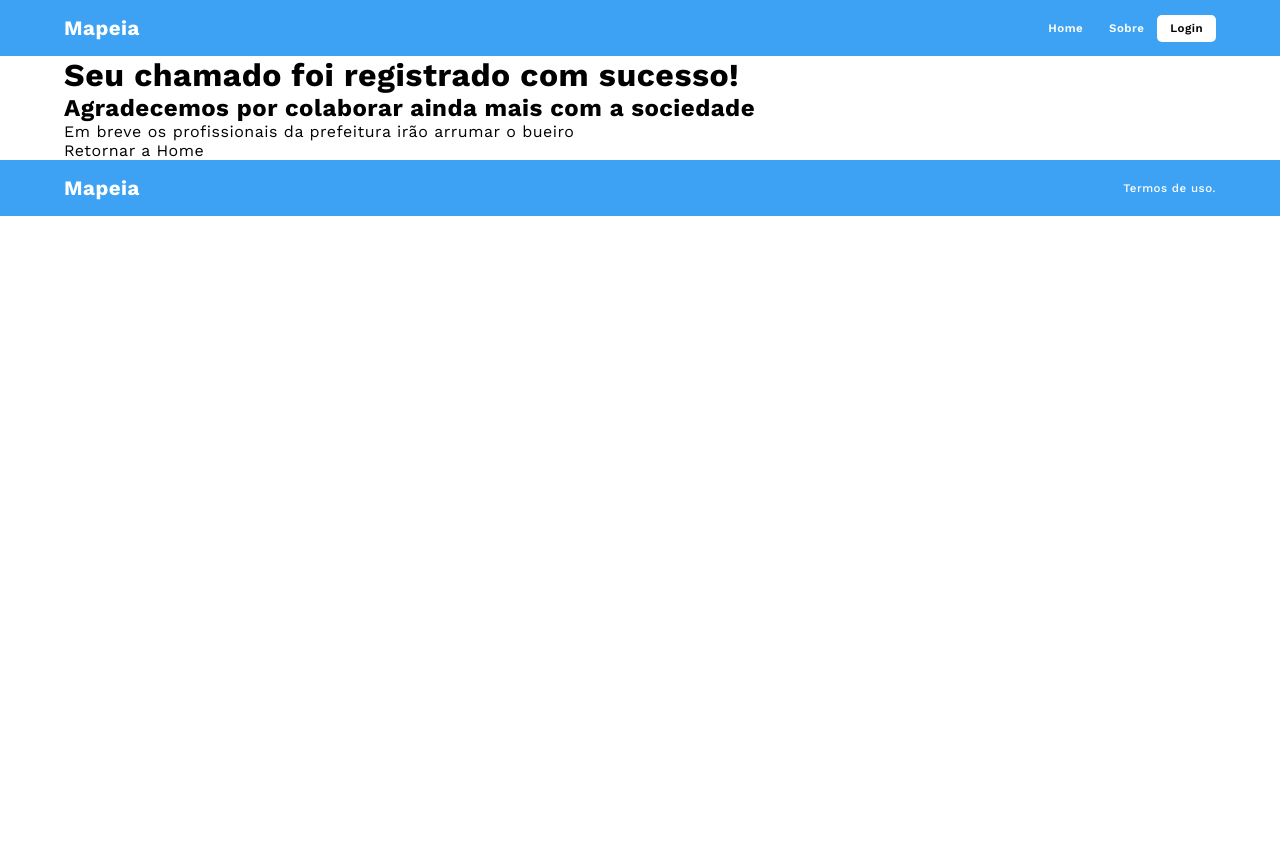
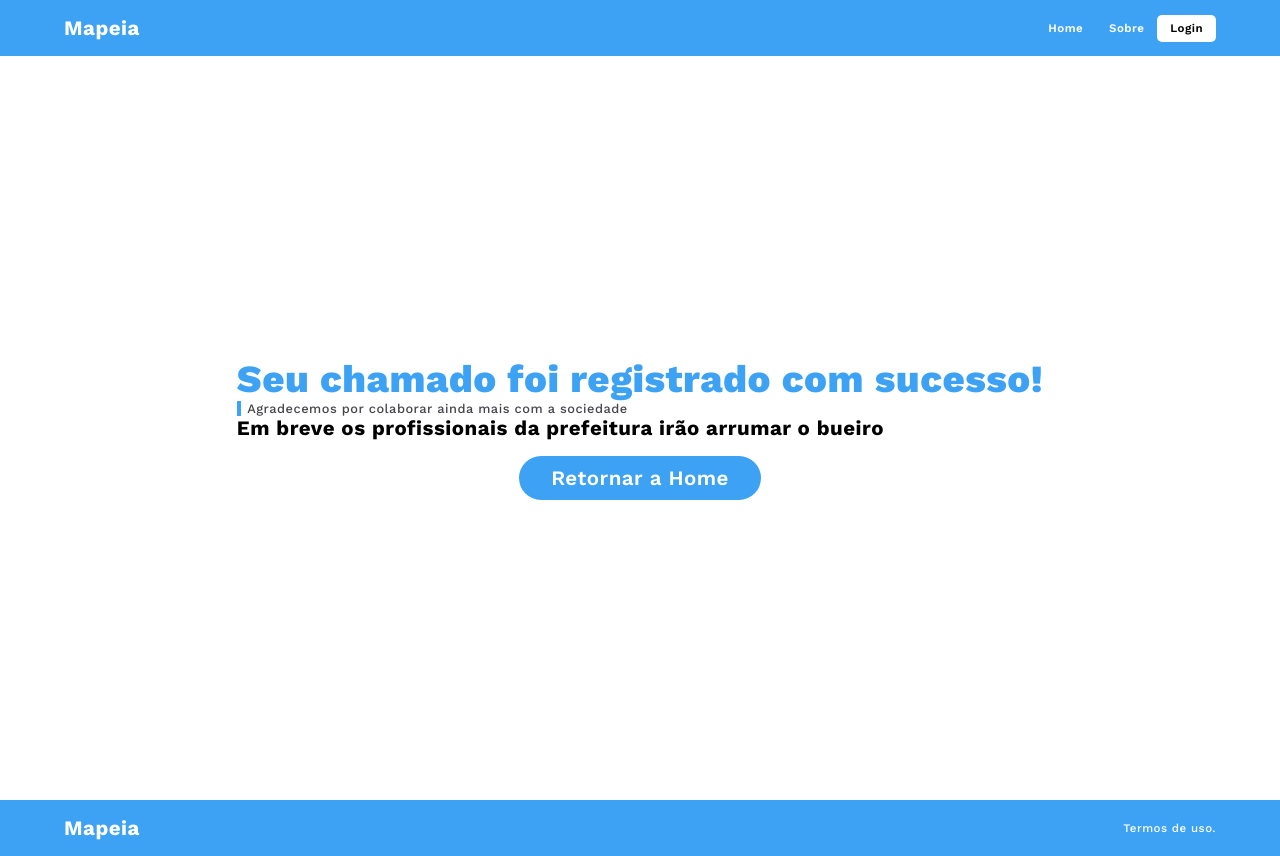
Before and after one commit to phbrg/gs-web-2sem, a React (Vite) app: page /postreport in a window 1280 px wide. Before the commit the page ends 800 px from the top, so only its background shows below. Built offline with nearby package versions, Linux system fonts and the light colour scheme.

Commit message:
postreport styles

```diff
--- a/src/pages/Login/Login.tsx
+++ b/src/pages/Login/Login.tsx
@@ -14,11 +14,11 @@ export const Login = () => {
         <div>
           <label htmlFor='email'>
             Email:
-            <input name='email' type='email' placeholder='Digite seu Email...' />
+            <input required name='email' type='email' placeholder='Digite seu Email...' />
           </label>
           <label htmlFor='password'>
             Senha:
-            <input name='password' type='password' placeholder='Digite sua Senha...' />
+            <input required name='password' type='password' placeholder='Digite sua Senha...' />
           </label>
         </div>
         <div>
--- a/src/pages/PostReport/PostReport.module.css
+++ b/src/pages/PostReport/PostReport.module.css
@@ -0,0 +1,48 @@
+.PostReport {
+  align-items: center;
+  justify-content: center;
+  height: 93vh;
+  width: 100vw;
+
+  & div {
+    display: flex;
+    align-items: center;
+    flex-direction: column;
+    gap: 2vh;
+
+    & div {
+      align-items: flex-start;
+      display: flex;
+      flex-direction: column;
+      gap: 0;
+
+      & h1 {
+        font-size: 3vw;
+        font-weight: 800;
+        color: var(--blue);
+      }
+      & h2 {
+        font-size: 1.6vw;
+        font-weight: 700;
+      }
+      & p {
+        padding-left: 0.5vw;
+        border-left: 4px solid var(--blue);
+        font-size: 1vw;
+        font-weight: 500;
+        color: var(--gray);
+      }
+    }
+
+    & .button {
+      text-align: center;
+      width: 30%;
+      font-size: 1.6vw;
+      font-weight: 600;
+      color: #fff;
+      background-color: var(--blue);
+      padding: 1.2vh 0;
+      border-radius: 1000px;
+    }
+  }
+}
--- a/src/pages/PostReport/PostReport.tsx
+++ b/src/pages/PostReport/PostReport.tsx
@@ -1,17 +1,20 @@
 import { NavLink } from 'react-router-dom'
+import { toast } from 'sonner'
 
 import s from './PostReport.module.css'
 
 export const PostReport = () => {
+  toast.success('Chamado Registrado com sucesso!\nMuito obrigado pela colaboração');
+
   return (
     <main className={s.PostReport}>
       <div>
         <div>
           <h1>Seu chamado foi registrado com sucesso!</h1>
-          <h2>Agradecemos por colaborar ainda mais com a sociedade</h2>
-          <p>Em breve os profissionais da prefeitura irão arrumar o bueiro</p>
+          <p>Agradecemos por colaborar ainda mais com a sociedade</p>
+          <h2>Em breve os profissionais da prefeitura irão arrumar o bueiro</h2>
         </div>
-        <NavLink to='/'>Retornar a Home</NavLink>
+        <NavLink className={s.button} to='/'>Retornar a Home</NavLink>
       </div>
     </main>
   )
--- a/src/pages/Register/Register.tsx
+++ b/src/pages/Register/Register.tsx
@@ -14,15 +14,15 @@ export const Register = () => {
         <div>
           <label htmlFor='name'>
             Nome:
-            <input name='name' type='text' placeholder='Digite seu Nome...' />
+            <input required name='name' type='text' placeholder='Digite seu Nome...' />
           </label>
           <label htmlFor='email'>
             Email:
-            <input name='email' type='email' placeholder='Digite seu Email...' />
+            <input required name='email' type='email' placeholder='Digite seu Email...' />
           </label>
           <label htmlFor='password'>
             Senha:
-            <input name='password' type='password' placeholder='Digite sua Senha...' />
+            <input required name='password' type='password' placeholder='Digite sua Senha...' />
           </label>
         </div>
         <div>
--- a/src/pages/Report/Report.tsx
+++ b/src/pages/Report/Report.tsx
@@ -1,4 +1,3 @@
-import { toast } from 'sonner'
 import s from './Report.module.css'
 
 export const Report = () => {
@@ -12,19 +11,19 @@ export const Report = () => {
         <div>
           <label htmlFor='cep'>
             CEP:
-            <input name='cep' type='number' placeholder='Digite o CEP...' />
+            <input required name='cep' type='number' placeholder='Digite o CEP...' />
           </label>
           <label htmlFor='end'>
             Endereço:
-            <input name='end' type='text' placeholder='Digite o endereço...' />
+            <input required name='end' type='text' placeholder='Digite o endereço...' />
           </label>
           <label htmlFor='hood'>
             Bairro:
-            <input name='hood' type='text' placeholder='Digite o bairro...' />
+            <input required name='hood' type='text' placeholder='Digite o bairro...' />
           </label>
           <label htmlFor='number'>
             Numero do Bueiro:
-            <input name='number' type='number' placeholder='Digite o Numero do Bueiro...' />
+            <input required name='number' type='number' placeholder='Digite o Numero do Bueiro...' />
           </label>
           <label htmlFor='number'>
             Descrição:
@@ -32,7 +31,7 @@ export const Report = () => {
           </label>
         </div>
         <div>
-          <button onClick={() => toast.success('Chamado registrado com sucesso!\nObrigado pela sua colaboração.')}>Registrar chamado</button>
+          <button>Registrar chamado</button>
         </div>
       </form>
     </main>
```
Also changed, not shown: src/assets/images/cellphone.png (added).
